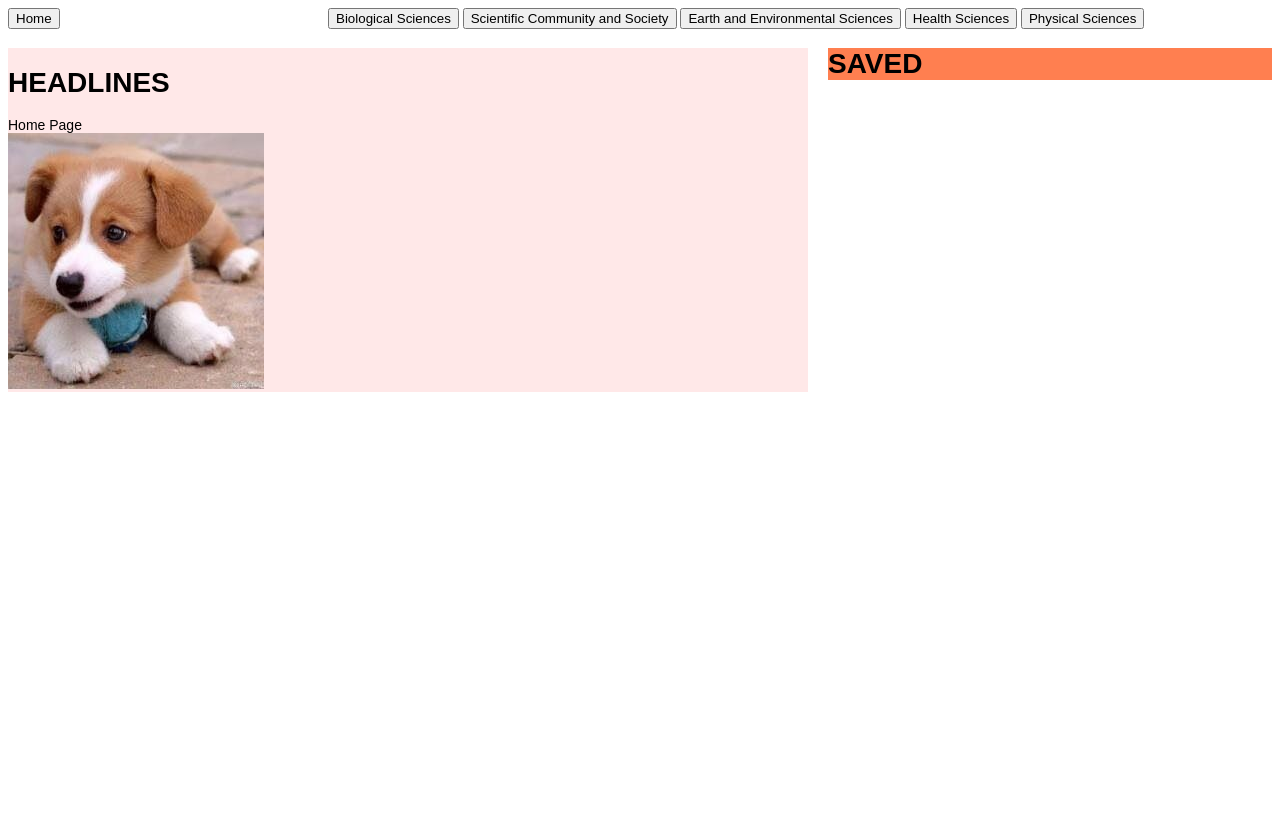
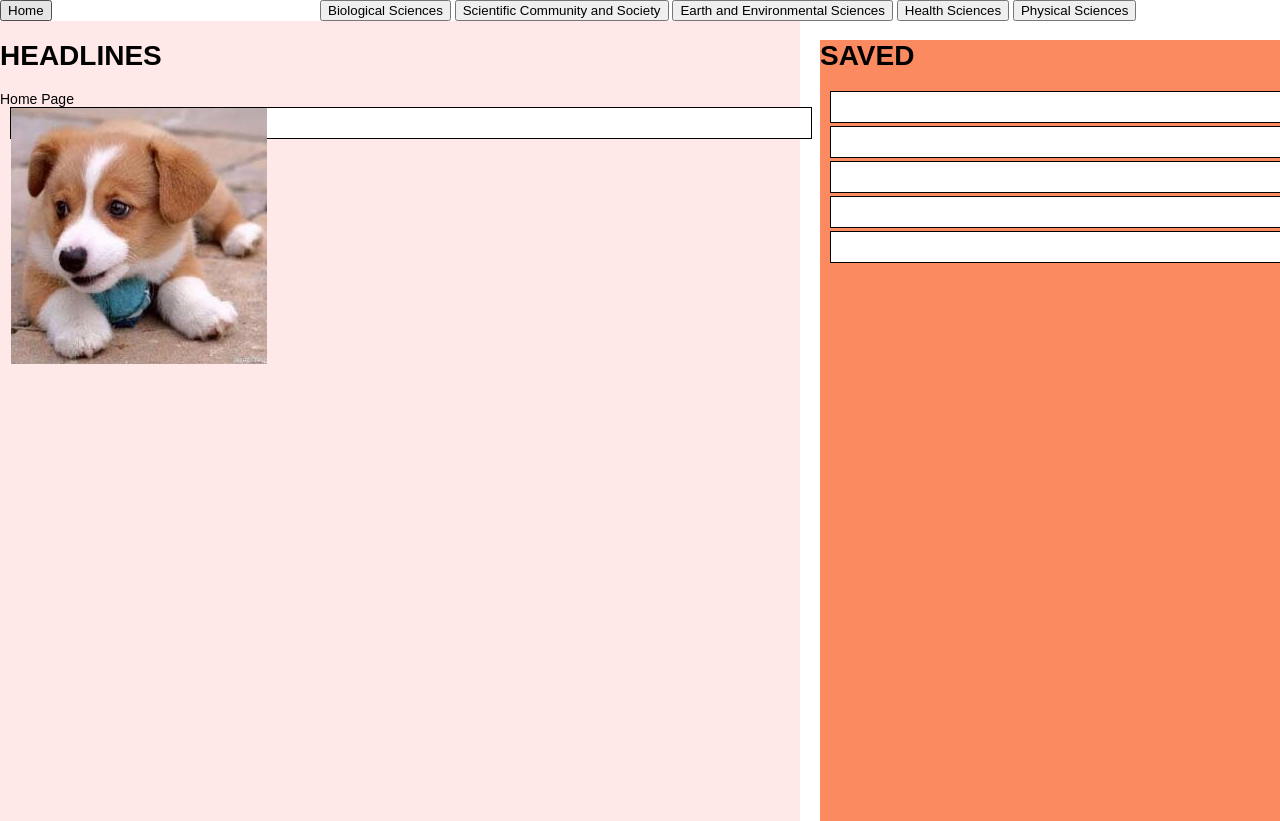
Before and after one commit to rich140/scholarly, a Flask app: page / in a window 1280 px wide. Before the commit the page ends 392 px from the top, so only its background shows below. Run offline with Flask 2, Linux system fonts and the light colour scheme; data that the repository does not hold is empty.

Commit message:
more progress on dragging

```diff
--- a/static/style.css
+++ b/static/style.css
@@ -1,7 +1,15 @@
+html {
+    margin:0;
+    padding:0;
+    height:100%;
+}
 
 body {
     font-size: 14px;
     font-family: 'Muli', Arial, sans-serif;
+    margin:0;
+    padding:0;
+    height:100%;
 }
 
 
@@ -26,17 +34,48 @@ body {
 }
 
 .headlines-wrapper {
+    height: 800px;
     width: 100%;
     overflow: hidden;
+
 }
 
 .headlines {
+    height: 100%;
     background-color: rgb(255, 232, 232);
     width: 800px;
     float: left;
 }
 
+.fill {
+    cursor: pointer;
+    height: 20px;
+    width: 20px;
+}
+
+.hold {
+    border: solid #ccc 2px
+}
+
+.hovered {
+    background: #5a1b1b;
+    border-style: dashed;
+}
+
+.invisible {
+    display: none;
+}
+
 .saved{
+    height: 800px;
     margin-left: 820px;
-    background-color: coral;
+    background-color: rgb(252, 138, 97);
   }
+.empty {
+  display: inline-block;
+  height: 30px;
+  width: 100%;
+  margin-left: 10px;
+  border: solid 1px black;
+  background: white;
+}
--- a/templates/index.html
+++ b/templates/index.html
@@ -6,17 +6,11 @@
     <link rel="stylesheet" type="text/css" href="{{url_for('.static', filename='style.css')}}">
     <script type="text/javascript" src="{{ url_for('static', filename='script.js') }}"></script>
 
-
-
     <!-- jQuery library -->
     <script src="https://ajax.googleapis.com/ajax/libs/jquery/3.4.1/jquery.min.js"></script>
 
 
-
-
-
-
-    <title>Hello Top Secret Project</title>
+    <title>Top Secret</title>
 </head>
 
 <body>
@@ -37,7 +31,7 @@
             <button id="cat1" , onclick="bio()">Biological Sciences</button>
             <script>
                 function bio() {
-                    document.getElementById("text").innerHTML = "<table id='data', border=1>{% for key, value in data[0].items() %} <tr> <td> {{key}} <a href={{value}}, target='_blank'>Link</a></td></tr>{% endfor %}</table>";
+                    document.getElementById("text").innerHTML = "<ul>{% for key, value in data[0].items() %} <li class='fill', draggable='true'> {{key}} <a href={{value}}, target='_blank'>Link</a></li>{% endfor %}</ul>";
                 }
             </script>
 
@@ -70,7 +64,7 @@
 
     </div>
 
-    <div class="headline-wrapper">
+    <div class="headlines-wrapper">
         <div class="headlines">
             <h1>HEADLINES</h1>
             <div id="text">
@@ -85,14 +79,22 @@
                     </table> -->
                 Home Page
             </div>
-            <img id="drag1" src="{{ url_for('static',filename='images/pupper.jpg') }}" alt="dog" draggable="true"
-                ondragstart="drag(event)">
+            <div class="empty">
+                <img id="drag1" src="{{ url_for('static',filename='images/pupper.jpg') }}" alt="dog" draggable="true"
+                    ondragstart="drag(event)">
+            </div>
         </div>
+
 
 
         <div class="saved" ondrop="drop(event)" ondragover="allowDrop(event)">
 
             <h1>SAVED</h1>
+            <div class="empty"></div>
+            <div class="empty"></div>
+            <div class="empty"></div>
+            <div class="empty"></div>
+            <div class="empty"></div>
         </div>
     </div>
 
```
Also changed, not shown: static/script.js (+50 -0 lines), 2 other files.
